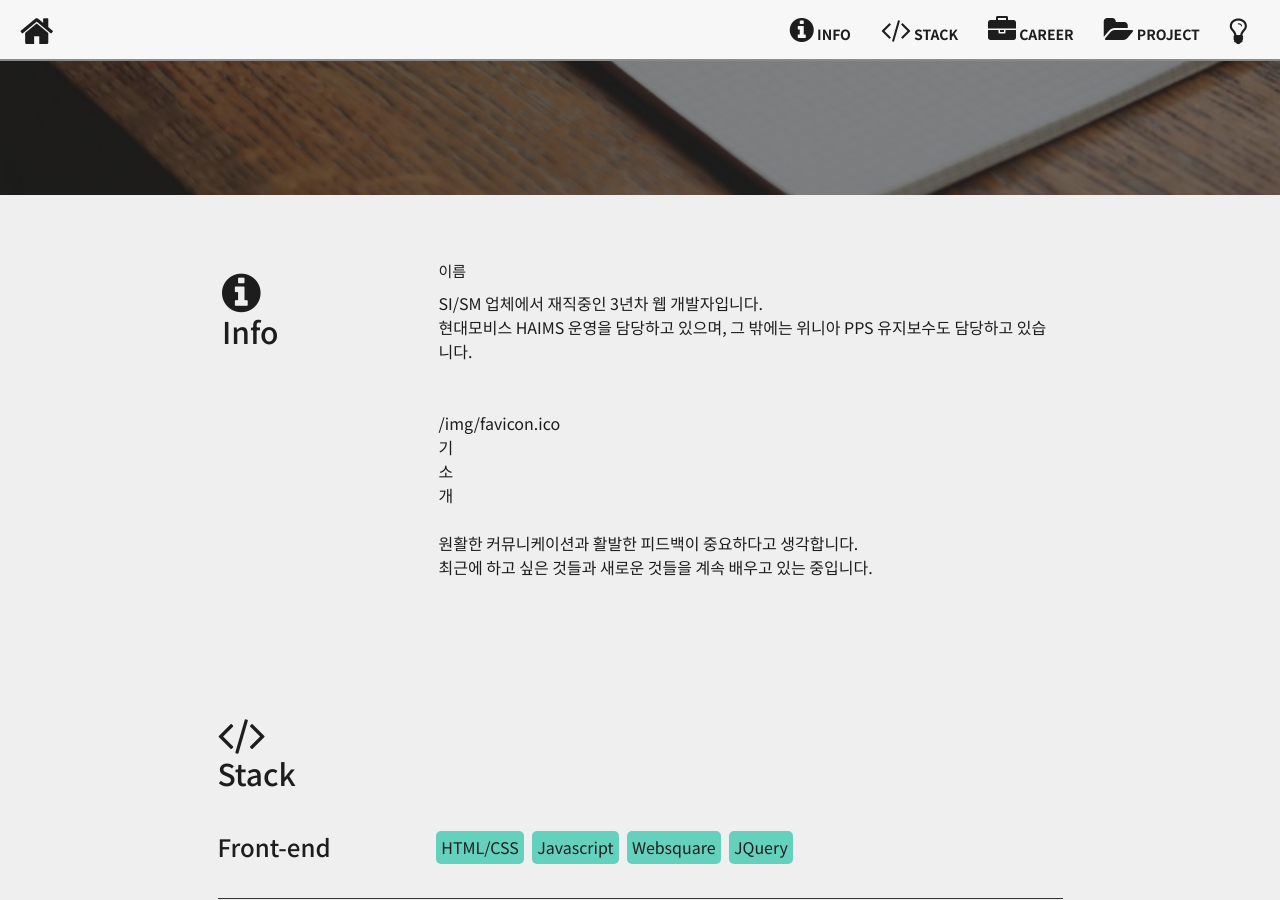
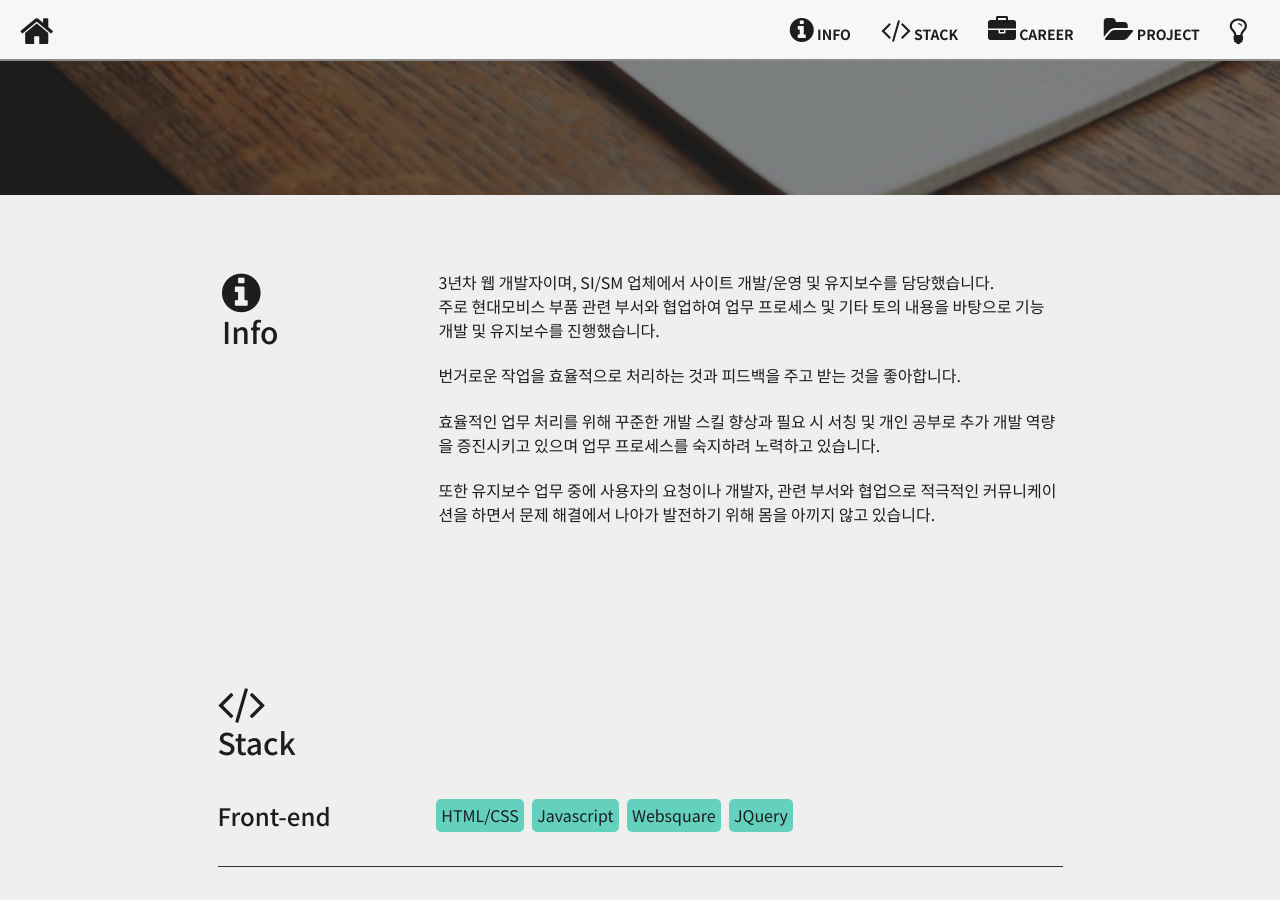
Before and after one commit to fpshtmxm36/Jekyll_Portfolio, a Jekyll site: the page built from index.md, in a window 1280 px wide and 900 px high, scrolled down 705 px. Built offline with Jekyll 4.4.1, drawn with Linux system fonts in a browser that asks for light colours; some web fonts are replaced; some of the changed text lies outside the part shown.

Commit message:
230127_완성?
*내용 입력 완료
*추가사항이 있을 시 내용 수정 예정

```diff
--- a/_includes/Career.html
+++ b/_includes/Career.html
@@ -26,13 +26,13 @@
                         전반적인 HAIMS 운영 및 추가 개발<br>
                         <ul>
                             <li>
-                                AIX → Linux 서버 변경 작업 참여
+                                AIX → Linux 서버 변경 작업 진행 중
                             </li>
                             <li>
                                 현대모비스 부품몰앱 알림 수신 기능 추가
                             </li>
                             <li>
-                                통합부품관리시스템 MAPS 이관 및 원복 작업 참여 <!--Most Advanced Parts System-->
+                                통합부품관리시스템 MAPS(Most Advanced Parts System) 이관 및 원복 작업 참여
                             </li>
                             <li>
                                 담당 화면 점검 및 유지보수
--- a/_includes/Info.html
+++ b/_includes/Info.html
@@ -2,7 +2,6 @@
     <div class="container">
         <div class="row">
             <div class="col-lg-12 col-md-12">
-                <!-- <hr class="light"> -->
                 <div class="col-lg-3 col-md-12">
                     <div class="content-box">
                         <i class="fa fa-3x fa-info-circle"></i>
@@ -10,24 +9,30 @@
                     </div>
                 </div>
                 <div class="col-lg-9 col-md-6">
-                    <div>
-                        이름
-
-                    </div>
                     <div class="content-box">
                         <p>
-                            SI/SM 업체에서 재직중인 3년차 웹 개발자입니다.<br>
-                            현대모비스 HAIMS 운영을 담당하고 있으며,
-                            그 밖에는 위니아 PPS 유지보수도 담당하고 있습니다.<br>
-                            <br>
-                            <br>
-                            {{ "img/favicon.ico" | relative_url }}<br>
-                            기<br>
-                            소<br>
-                            개<br>
-                            <br>
-                            원활한 커뮤니케이션과 활발한 피드백이 중요하다고 생각합니다.<br>
-                            최근에 하고 싶은 것들과 새로운 것들을 계속 배우고 있는 중입니다.<br>
+                            3년차 웹 개발자이며, SI/SM 업체에서 사이트 개발/운영 및 유지보수를 담당했습니다.
+                        </p>
+                        <p>
+                            주로 현대모비스 부품 관련 부서와 협업하여 업무 프로세스 및 기타 토의 내용을 바탕으로 기능 개발 및 유지보수를 진행했습니다.
+                        </p>
+                        <br>
+                        <p>
+                            번거로운 작업을 효율적으로 처리하는 것과 피드백을 주고 받는 것을 좋아합니다.
+                        </p>
+                        <br>
+                        <p>
+                            효율적인 업무 처리를 위해 꾸준한 개발 스킬 향상과 필요 시 서칭 및 개인 공부로
+                            추가 개발 역량을 증진시키고 있으며 업무 프로세스를 숙지하려 노력하고 있습니다.
+                        </p>
+                        <br>
+                        <p>
+                            또한 유지보수 업무 중에 사용자의 요청이나 개발자, 관련 부서와 협업으로
+                            적극적인 커뮤니케이션을 하면서 문제 해결에서 나아가 발전하기 위해 몸을 아끼지 않고 있습니다.
+                        </p>
+                        <br>
+                        <p>
+
                         </p>
                     </div>
                 </div>
--- a/_includes/Project.html
+++ b/_includes/Project.html
@@ -25,13 +25,25 @@
                         </a>
                     </div>
                     <div class="col-lg-6 col-md-6 project-box">
-                        <h4>포트폴리오 사이트 <span class="lineblock-date">2022.12 ~ 2023.01</span><br></h4>
+                        <h4>이력서/포트폴리오 사이트 <span class="lineblock-date">2022.12 ~ 2023.01</span><br></h4>
                         <span class="lineblock-skill">Github</span>
                         <span class="lineblock-skill">Jekyll</span>
-                        <span class="lineblock-skill">HTML/CSS</span><br>
-                        지금 보고있는 이 사이트<br>
+                        <span class="lineblock-skill">HTML/CSS</span>
+                        <span class="lineblock-skill">Bootstrap</span>
                         <br>
-                        Github와 Jekyll 테마를 사용한 사이트 제작<br>
+                        현재 보고 계신 사이트입니다.
+                        <br><br>
+                        Jekyll 테마(creative-theme-jekyll)를 커스텀한 Github 기반 이력서 겸 포트폴리오
+                        <br><br>
+                        커스텀 내역
+                        <ul>
+                            <li>
+                                On/Off 가능한 사용자 시스템 설정에 따른 다크모드
+                            </li>
+                            <li>
+                                UI 수정 및 사용 목적에 맞는 내용 입력
+                            </li>
+                        </ul>
                     </div>
                 </div>
             </div>
```
Also changed, not shown: other parts of _includes/Career.html (+2 -2 lines).
